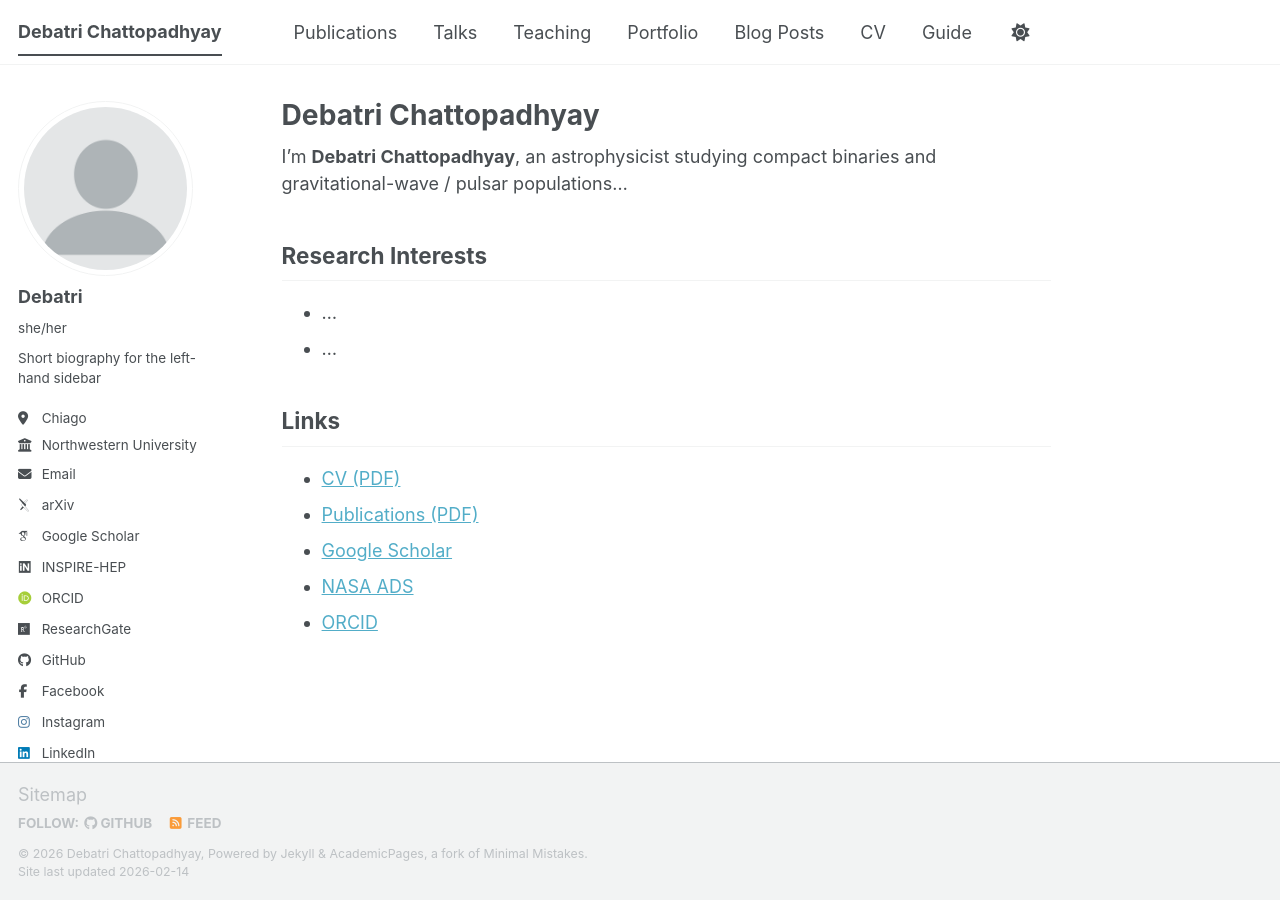
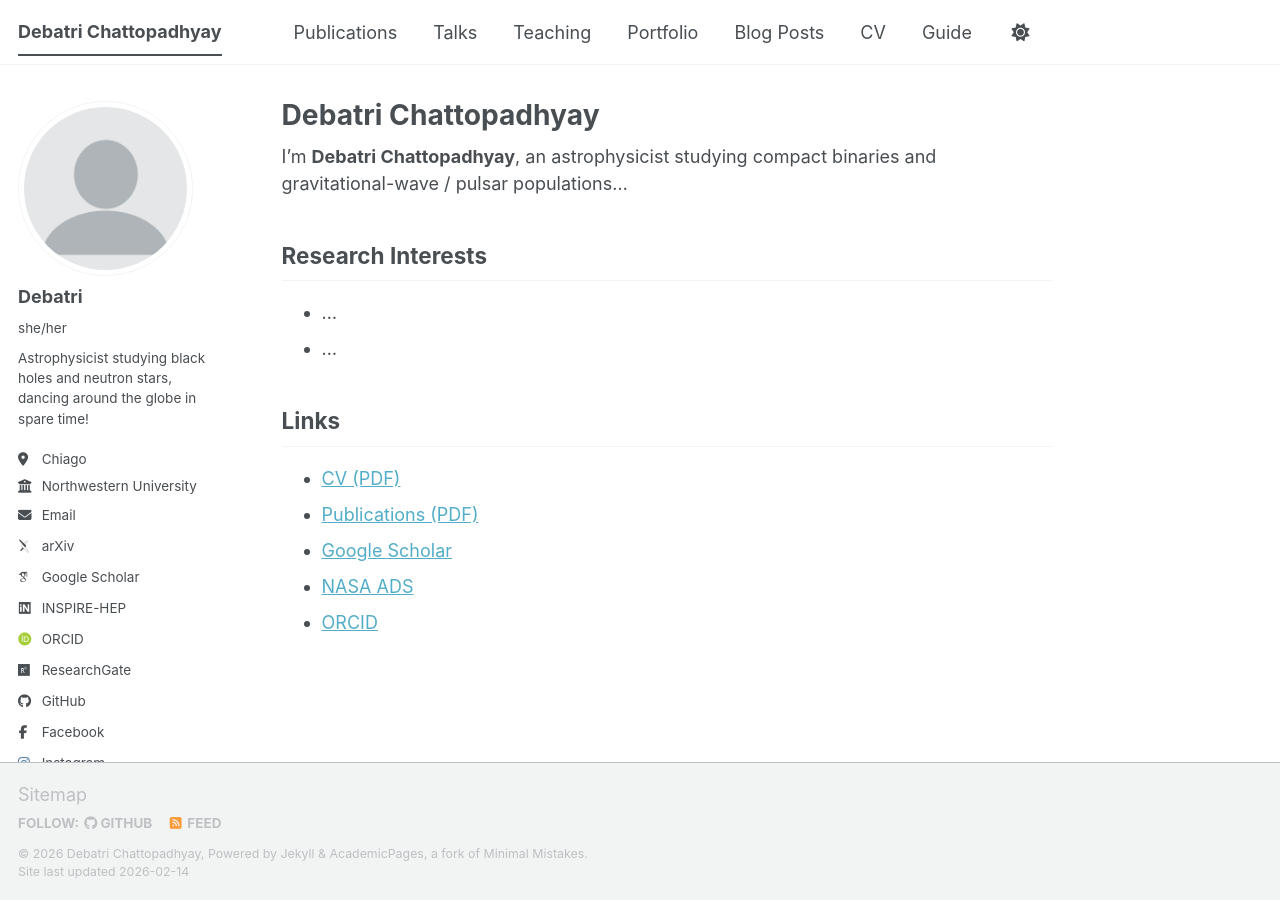
Before and after one commit to debatric/debatric.github.io, a Jekyll site: the page built from _pages/about.md, in a window 1280 px wide. Built offline with Jekyll 4.4.1, drawn with Linux system fonts in a browser that asks for light colours; some web fonts are replaced; a script bundle is joined from its source files by our own code; library files that are not in the unit come from our copies.

Commit message:
Update _config.yml

```diff
--- a/_config.yml
+++ b/_config.yml
@@ -33,7 +33,7 @@ author:
   avatar           : "profile.png"
   name             : "Debatri"
   pronouns         : "she/her"
-  bio              : "Short biography for the left-hand sidebar"
+  bio              : "Astrophysicist studying black holes and neutron stars, dancing around the globe in spare time!"
   location         : "Chiago"
   employer         : "Northwestern University"
   uri              : # URL
```
